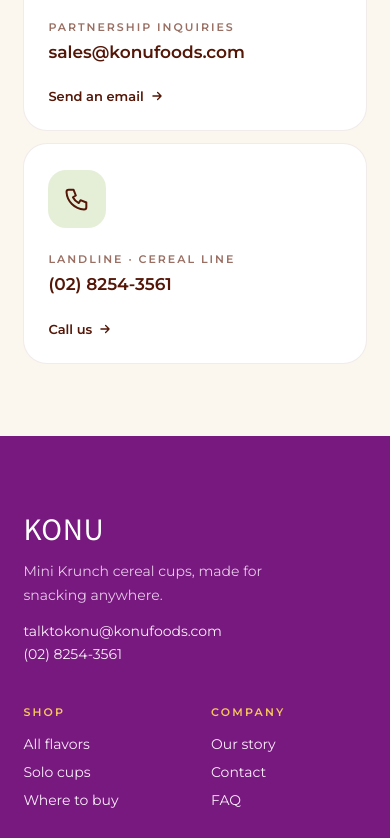
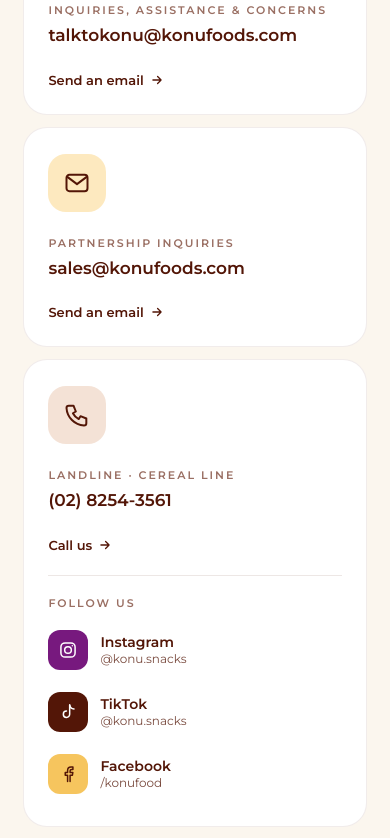
Before and after one commit to tinapaaay/mini-krunch, a plain HTML site: page index.html in a window 390 px wide. Shown: the part 8160-8998 px from the top of the page. Drawn offline with Linux system fonts and the light colour scheme; a web font is replaced by a local one.

Commit message:
Improve contact section
Add a map to the address card, Instagram, TikTok and Facebook links
to the phone card, and switch the icon tiles to Konu colors.

Co-Authored-By: Claude Opus 5.5 <noreply@anthropic.com>

```diff
--- a/assets/site.css
+++ b/assets/site.css
@@ -348,7 +348,7 @@
   .ccard.address { grid-row: span 2; background: #531607; color: #fbf6ee; border: 0; }
   .ccard .ficon { margin-bottom: 18px; }
   .ccard small { font-size: 11px; letter-spacing: .18em; text-transform: uppercase; font-weight: 600; color: #9a6f63; }
-  .ccard.address small { color: #b48cf1; }
+  .ccard.address small { color: var(--konu-yellow); }
   .ccard strong { font-size: 17px; font-weight: 600; line-height: 1.45; overflow-wrap: anywhere; }
   .ccard.address strong { font-size: clamp(20px, 2vw, 26px); line-height: 1.35; }
   .ccard .go { margin-top: auto; padding-top: 18px; font-size: 13px; font-weight: 600; display: inline-flex; align-items: center; gap: 6px; }
@@ -691,3 +691,24 @@
     .story-cups { max-width: 320px; }
     .story-btn { margin-left: 0; }
   }
+
+  /* ================= contact: map, socials, brand tiles ================= */
+  .ccard.address .ccard-map { width: 100%; flex: 1; min-height: 190px; margin-top: 20px; border: 0; border-radius: 16px; background: #6b2a17; }
+  .ccard .go { color: inherit; text-decoration: none; }
+  div.ccard .go:hover svg { transform: translateX(4px); }
+  .phone-card { display: grid; grid-template-columns: 1fr 1fr; gap: 28px; }
+  .phone-main { display: flex; flex-direction: column; gap: 6px; }
+  .phone-main strong a { color: inherit; text-decoration: none; }
+  .socials { display: flex; flex-direction: column; gap: 10px; padding-left: 28px; border-left: 1px solid rgba(83, 22, 7, .1); }
+  .socials small { margin-bottom: 4px; }
+  .social { display: flex; align-items: center; gap: 12px; color: #531607; text-decoration: none; font-size: 12px; color: #7a4b3f; border-radius: 14px; padding: 6px; margin-left: -6px; transition: background-color .2s; }
+  .social b { display: block; font-size: 14px; font-weight: 600; color: #531607; }
+  .social:hover { background: #fbf1df; }
+  .social-ico { width: 40px; height: 40px; border-radius: 12px; display: grid; place-items: center; background: var(--konu-purple); color: #fff; flex: none; }
+  .social-ico svg { width: 20px; height: 20px; }
+  .social:nth-of-type(2) .social-ico { background: var(--konu-brown); }
+  .social:nth-of-type(3) .social-ico { background: var(--konu-yellow); color: var(--konu-brown); }
+  @media (max-width: 600px) {
+    .phone-card { grid-template-columns: 1fr; gap: 22px; }
+    .socials { padding-left: 0; border-left: 0; padding-top: 20px; border-top: 1px solid rgba(83, 22, 7, .1); }
+  }
--- a/assets/site.js
+++ b/assets/site.js
@@ -55,6 +55,7 @@ const KO = {
   'story.s2': '가족과 친구들의 도움으로 그 꿈은 현실이 되었어요. 지금 KONU는 필리핀 전역 400곳이 넘는 매장과 캐나다 주요 슈퍼마켓 진열대에서 만나볼 수 있어요.',
   'story.s3': '첫 간식부터 계속 늘어나는 라인업까지, 모든 KONU 제품은 단 하나의 목표로 만들어져요. 한입마다 행복을 전하고, 간식의 즐거움을 계속 이어가는 것.',
   'story.shop': 'Konu 쇼핑하기',
+  'ct.follow': '팔로우하기', 'ct.mapTitle': '리잘주 타이타이에 있는 Konu 위치 지도',
   'prefs.lang': '언어', 'prefs.cur': '통화', 'cur.PHP': '필리핀 페소', 'cur.CAD': '캐나다 달러', 'cur.KRW': '대한민국 원',
   // text built in the script
   'meta': '60 g · 스푼 증정', 'each': '개당 {price} · {weight}', 'seeUp': '{name} 자세히 보기', 'addName': '{name} 장바구니에 담기',
@@ -85,6 +86,7 @@ document.querySelectorAll('[data-i18n-html]').forEach(el => { EN[el.dataset.i18n
 document.querySelectorAll('[data-i18n-aria]').forEach(el => { EN[el.dataset.i18nAria] ??= el.getAttribute('aria-label'); });
 document.querySelectorAll('[data-i18n-ph]').forEach(el => { EN[el.dataset.i18nPh] ??= el.getAttribute('placeholder'); });
 document.querySelectorAll('[data-i18n-alt]').forEach(el => { EN[el.dataset.i18nAlt] ??= el.getAttribute('alt'); });
+document.querySelectorAll('[data-i18n-title]').forEach(el => { EN[el.dataset.i18nTitle] ??= el.getAttribute('title'); });
 
 const store = {
   get(k) { try { return localStorage.getItem(k); } catch (e) { return null; } },
@@ -117,6 +119,7 @@ function translatePage() {
   document.querySelectorAll('[data-i18n-aria]').forEach(el => { el.setAttribute('aria-label', t(el.dataset.i18nAria)); });
   document.querySelectorAll('[data-i18n-ph]').forEach(el => { el.setAttribute('placeholder', t(el.dataset.i18nPh)); });
   document.querySelectorAll('[data-i18n-alt]').forEach(el => { el.setAttribute('alt', t(el.dataset.i18nAlt)); });
+  document.querySelectorAll('[data-i18n-title]').forEach(el => { el.setAttribute('title', t(el.dataset.i18nTitle)); });
 }
 
 // colors for store chains (used on both pages)
--- a/index.html
+++ b/index.html
@@ -7,7 +7,7 @@
 <link rel="preconnect" href="https://fonts.googleapis.com">
 <link rel="preconnect" href="https://fonts.gstatic.com" crossorigin>
 <link href="https://fonts.googleapis.com/css2?family=Fraunces:opsz,wght@9..144,600;9..144,800&family=Montserrat:wght@400;500;600;700&family=Noto+Sans+KR:wght@400;500;600;700&family=Bagel+Fat+One&display=swap" rel="stylesheet">
-<link rel="stylesheet" href="assets/site.css?v=3">
+<link rel="stylesheet" href="assets/site.css?v=4">
 </head>
 <body>
 
@@ -232,30 +232,39 @@
       <p data-i18n="ct.lead">Questions, orders or partnerships, we'd love to hear from you.</p>
     </div>
     <div class="contact-grid">
-      <a class="ccard address reveal" href="https://www.google.com/maps/search/?api=1&query=888%20Industrial%20Megacity%2C%20Phase%202%2C%20Highway%202000%2C%20Santa%20Ana%2C%201920%20Taytay%2C%20Rizal%2C%20Philippines" target="_blank" rel="noopener">
-        <div class="ficon" style="--t:#b48cf1"><svg viewBox="0 0 24 24" fill="none" stroke="#531607" stroke-width="1.7" stroke-linecap="round" stroke-linejoin="round"><path d="M12 21s-7-6.2-7-11.5a7 7 0 0 1 14 0C19 14.8 12 21 12 21Z"/><circle cx="12" cy="9.5" r="2.5"/></svg></div>
+      <div class="ccard address reveal">
+        <div class="ficon" style="--t:#f6c55e"><svg viewBox="0 0 24 24" fill="none" stroke="#531607" stroke-width="1.7" stroke-linecap="round" stroke-linejoin="round"><path d="M12 21s-7-6.2-7-11.5a7 7 0 0 1 14 0C19 14.8 12 21 12 21Z"/><circle cx="12" cy="9.5" r="2.5"/></svg></div>
         <small data-i18n="ct.addr">Address</small>
         <strong>888 Industrial Megacity, Phase 2, Highway 2000, Santa Ana, 1920 Taytay, Rizal, Philippines</strong>
-        <span class="go"><span data-i18n="ct.map">Open in Maps</span> <svg viewBox="0 0 24 24" fill="none" stroke="currentColor" stroke-width="2.2" stroke-linecap="round" stroke-linejoin="round"><path d="M5 12h14M13 6l6 6-6 6"/></svg></span>
-      </a>
+        <iframe class="ccard-map" src="https://www.google.com/maps?q=888%20Industrial%20Megacity%2C%20Phase%202%2C%20Highway%202000%2C%20Santa%20Ana%2C%201920%20Taytay%2C%20Rizal%2C%20Philippines&amp;output=embed" loading="lazy" referrerpolicy="no-referrer-when-downgrade" title="Map of Konu in Taytay, Rizal" data-i18n-title="ct.mapTitle"></iframe>
+        <a class="go" href="https://www.google.com/maps/search/?api=1&amp;query=888%20Industrial%20Megacity%2C%20Phase%202%2C%20Highway%202000%2C%20Santa%20Ana%2C%201920%20Taytay%2C%20Rizal%2C%20Philippines" target="_blank" rel="noopener"><span data-i18n="ct.map">Open in Maps</span> <svg viewBox="0 0 24 24" fill="none" stroke="currentColor" stroke-width="2.2" stroke-linecap="round" stroke-linejoin="round"><path d="M5 12h14M13 6l6 6-6 6"/></svg></a>
+      </div>
       <a class="ccard reveal" href="mailto:talktokonu@konufoods.com" style="animation-delay:80ms">
-        <div class="ficon" style="--t:#e4e6fb"><svg viewBox="0 0 24 24" fill="none" stroke="#531607" stroke-width="1.7" stroke-linecap="round" stroke-linejoin="round"><rect x="3" y="5" width="18" height="14" rx="2.5"/><path d="m4 7 8 6 8-6"/></svg></div>
+        <div class="ficon" style="--t:#f3dff4"><svg viewBox="0 0 24 24" fill="none" stroke="#531607" stroke-width="1.7" stroke-linecap="round" stroke-linejoin="round"><rect x="3" y="5" width="18" height="14" rx="2.5"/><path d="m4 7 8 6 8-6"/></svg></div>
         <small data-i18n="ct.inq">Inquiries, assistance &amp; concerns</small>
         <strong>talktokonu@konufoods.com</strong>
         <span class="go"><span data-i18n="ct.mail">Send an email</span> <svg viewBox="0 0 24 24" fill="none" stroke="currentColor" stroke-width="2.2" stroke-linecap="round" stroke-linejoin="round"><path d="M5 12h14M13 6l6 6-6 6"/></svg></span>
       </a>
       <a class="ccard reveal" href="mailto:sales@konufoods.com" style="animation-delay:160ms">
-        <div class="ficon" style="--t:#fde0e7"><svg viewBox="0 0 24 24" fill="none" stroke="#531607" stroke-width="1.7" stroke-linecap="round" stroke-linejoin="round"><rect x="3" y="5" width="18" height="14" rx="2.5"/><path d="m4 7 8 6 8-6"/></svg></div>
+        <div class="ficon" style="--t:#fde9bf"><svg viewBox="0 0 24 24" fill="none" stroke="#531607" stroke-width="1.7" stroke-linecap="round" stroke-linejoin="round"><rect x="3" y="5" width="18" height="14" rx="2.5"/><path d="m4 7 8 6 8-6"/></svg></div>
         <small data-i18n="ct.part">Partnership inquiries</small>
         <strong>sales@konufoods.com</strong>
         <span class="go"><span data-i18n="ct.mail">Send an email</span> <svg viewBox="0 0 24 24" fill="none" stroke="currentColor" stroke-width="2.2" stroke-linecap="round" stroke-linejoin="round"><path d="M5 12h14M13 6l6 6-6 6"/></svg></span>
       </a>
-      <a class="ccard wide reveal" href="tel:+63282543561" style="animation-delay:240ms">
-        <div class="ficon" style="--t:#e5efd8"><svg viewBox="0 0 24 24" fill="none" stroke="#531607" stroke-width="1.7" stroke-linecap="round" stroke-linejoin="round"><path d="M5 4h4l2 5-2.5 1.5a11 11 0 0 0 5 5L15 13l5 2v4a2 2 0 0 1-2 2A16 16 0 0 1 3 6a2 2 0 0 1 2-2Z"/></svg></div>
-        <small data-i18n="ct.land">Landline · Cereal Line</small>
-        <strong>(02) 8254-3561</strong>
-        <span class="go"><span data-i18n="ct.call">Call us</span> <svg viewBox="0 0 24 24" fill="none" stroke="currentColor" stroke-width="2.2" stroke-linecap="round" stroke-linejoin="round"><path d="M5 12h14M13 6l6 6-6 6"/></svg></span>
-      </a>
+      <div class="ccard wide phone-card reveal" style="animation-delay:240ms">
+        <div class="phone-main">
+          <div class="ficon" style="--t:#f4e2d6"><svg viewBox="0 0 24 24" fill="none" stroke="#531607" stroke-width="1.7" stroke-linecap="round" stroke-linejoin="round"><path d="M5 4h4l2 5-2.5 1.5a11 11 0 0 0 5 5L15 13l5 2v4a2 2 0 0 1-2 2A16 16 0 0 1 3 6a2 2 0 0 1 2-2Z"/></svg></div>
+          <small data-i18n="ct.land">Landline · Cereal Line</small>
+          <strong><a href="tel:+63282543561">(02) 8254-3561</a></strong>
+          <a class="go" href="tel:+63282543561"><span data-i18n="ct.call">Call us</span> <svg viewBox="0 0 24 24" fill="none" stroke="currentColor" stroke-width="2.2" stroke-linecap="round" stroke-linejoin="round"><path d="M5 12h14M13 6l6 6-6 6"/></svg></a>
+        </div>
+        <div class="socials">
+          <small data-i18n="ct.follow">Follow us</small>
+          <a class="social" href="https://www.instagram.com/konu.snacks/" target="_blank" rel="noopener"><span class="social-ico"><svg viewBox="0 0 24 24" fill="none" stroke="currentColor" stroke-width="1.8" stroke-linecap="round" stroke-linejoin="round"><rect x="3.5" y="3.5" width="17" height="17" rx="5"/><circle cx="12" cy="12" r="4"/><circle cx="17.2" cy="6.8" r=".9" fill="currentColor" stroke="none"/></svg></span><span><b>Instagram</b>@konu.snacks</span></a>
+          <a class="social" href="https://www.tiktok.com/@konu.snacks" target="_blank" rel="noopener"><span class="social-ico"><svg viewBox="0 0 24 24" fill="none" stroke="currentColor" stroke-width="1.8" stroke-linecap="round" stroke-linejoin="round"><path d="M14 3.5v11.2a3.8 3.8 0 1 1-3.8-3.8"/><path d="M14 3.5c.4 2.9 2.4 4.7 5.2 4.9"/></svg></span><span><b>TikTok</b>@konu.snacks</span></a>
+          <a class="social" href="https://www.facebook.com/konufood" target="_blank" rel="noopener"><span class="social-ico"><svg viewBox="0 0 24 24" fill="none" stroke="currentColor" stroke-width="1.8" stroke-linecap="round" stroke-linejoin="round"><path d="M14.5 21v-7.5h2.8l.5-3.3h-3.3V8.3c0-1 .4-1.8 1.9-1.8h1.5V3.6a19 19 0 0 0-2.3-.1c-2.6 0-4.1 1.5-4.1 4.3v2.4H8.7v3.3h2.8V21"/></svg></span><span><b>Facebook</b>/konufood</span></a>
+        </div>
+      </div>
     </div>
   </div>
 </section>
@@ -310,7 +319,7 @@
 <div class="toast" id="toast" role="status"><span id="toastText"></span><button id="toastView" data-i18n="cart.view">View cart</button></div>
 
 <script src="assets/stores.js"></script>
-<script src="assets/site.js?v=3"></script>
+<script src="assets/site.js?v=4"></script>
 <script>
   // Edit flavors, colors, prices and copy here.
   const flavors = [
```
Also changed, not shown: stores.html (+2 -2 lines).
